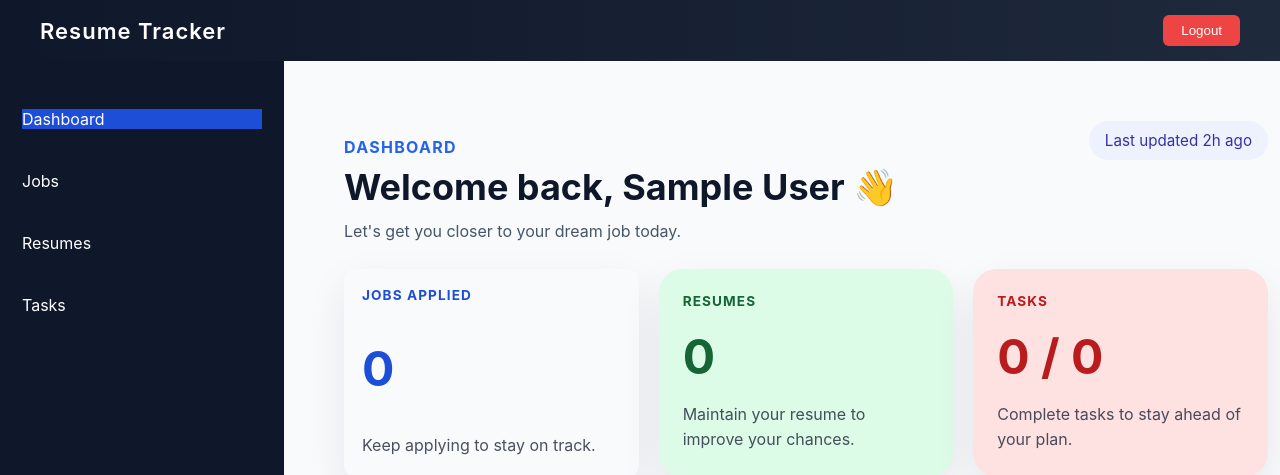
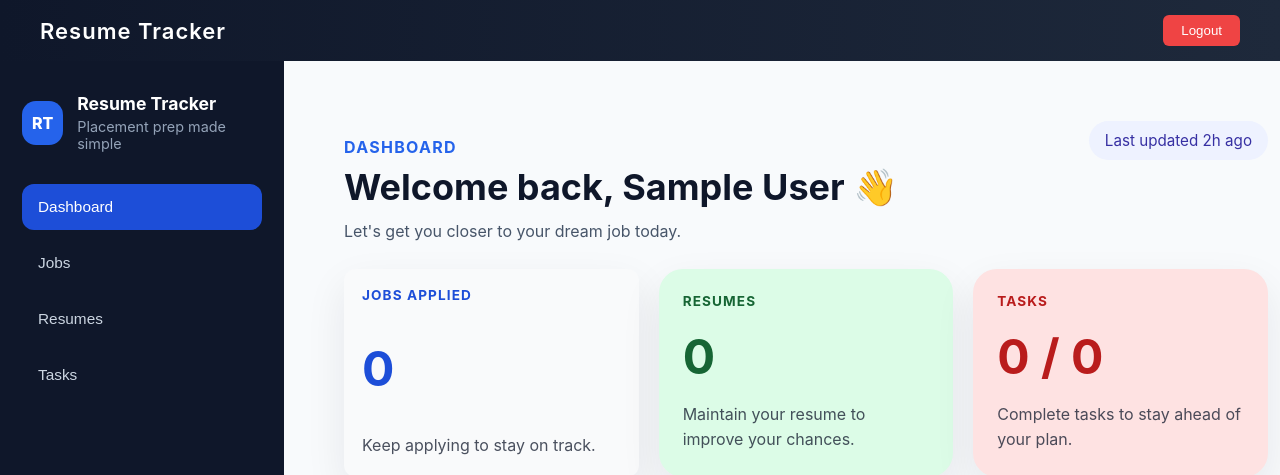
Before and after one commit to supriya1720/resume-tracker, a React (Create React App) app in the folder frontend/: page /home in a window 1280 px wide. Shown: the top 475 px of the page. Built offline with nearby package versions, Linux system fonts and the light colour scheme; no server answers; sample sign-in values are in the browser's storage.

Commit message:
Update Home.js

```diff
--- a/frontend/src/pages/Home.js
+++ b/frontend/src/pages/Home.js
@@ -8,35 +8,39 @@ export default function Home() {
   return (
     <div className="layout">
       <aside className="sidebar">
+        <div className="sidebar-brand">
+          <div className="brand-mark">RT</div>
+          <div>
+            <h2>Resume Tracker</h2>
+            <p>Placement prep made simple</p>
+          </div>
+        </div>
 
         <div className="menu">
-          <p
+          <button
             className={location.pathname === "/home" ? "active" : ""}
             onClick={() => navigate("/home")}
           >
             Dashboard
-          </p>
-
-          <p
+          </button>
+          <button
             className={location.pathname === "/home/jobs" ? "active" : ""}
             onClick={() => navigate("/home/jobs")}
           >
             Jobs
-          </p>
-
-          <p
+          </button>
+          <button
             className={location.pathname === "/home/resumes" ? "active" : ""}
             onClick={() => navigate("/home/resumes")}
           >
             Resumes
-          </p>
-
-          <p
+          </button>
+          <button
             className={location.pathname === "/home/tasks" ? "active" : ""}
             onClick={() => navigate("/home/tasks")}
           >
             Tasks
-          </p>
+          </button>
         </div>
       </aside>
 
```
